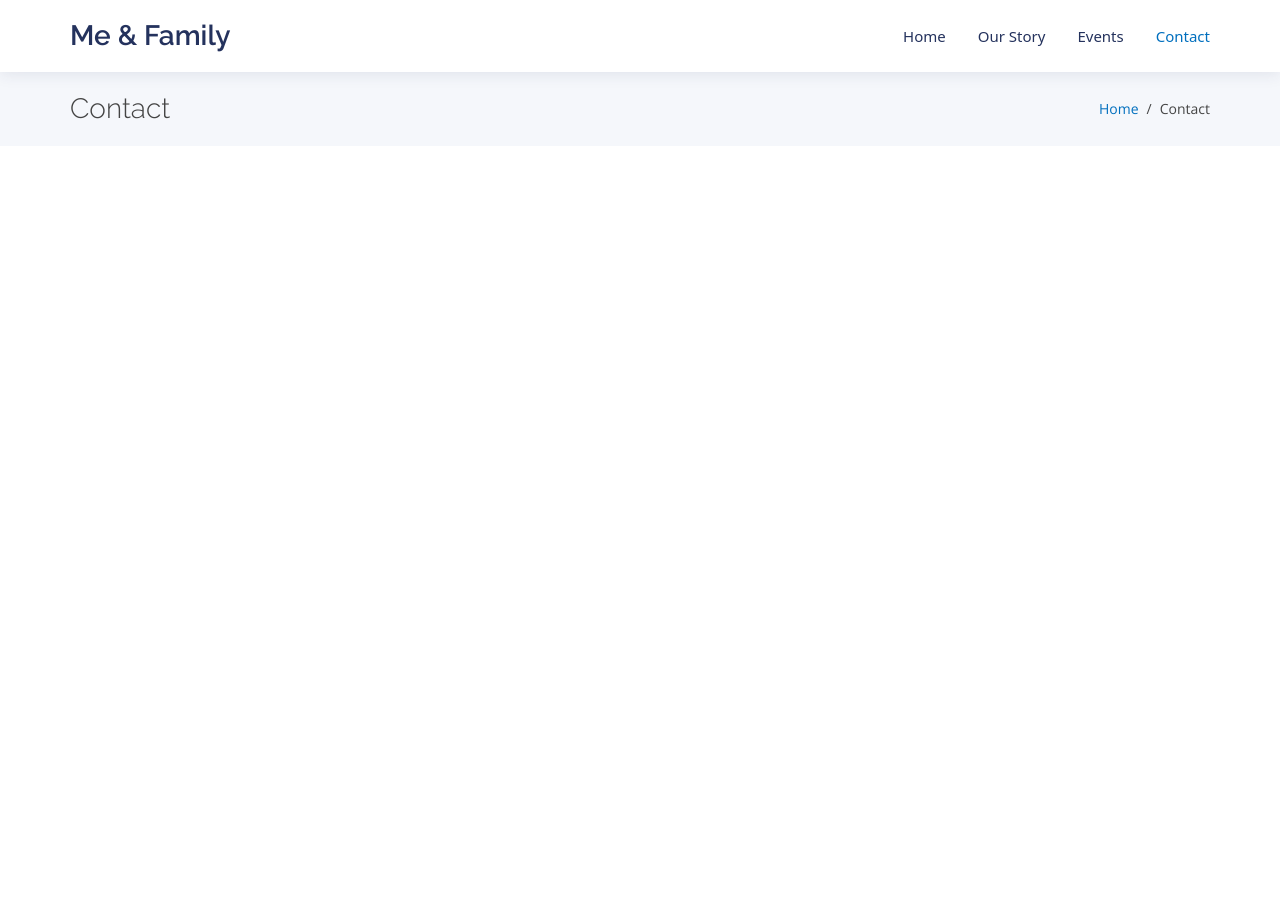
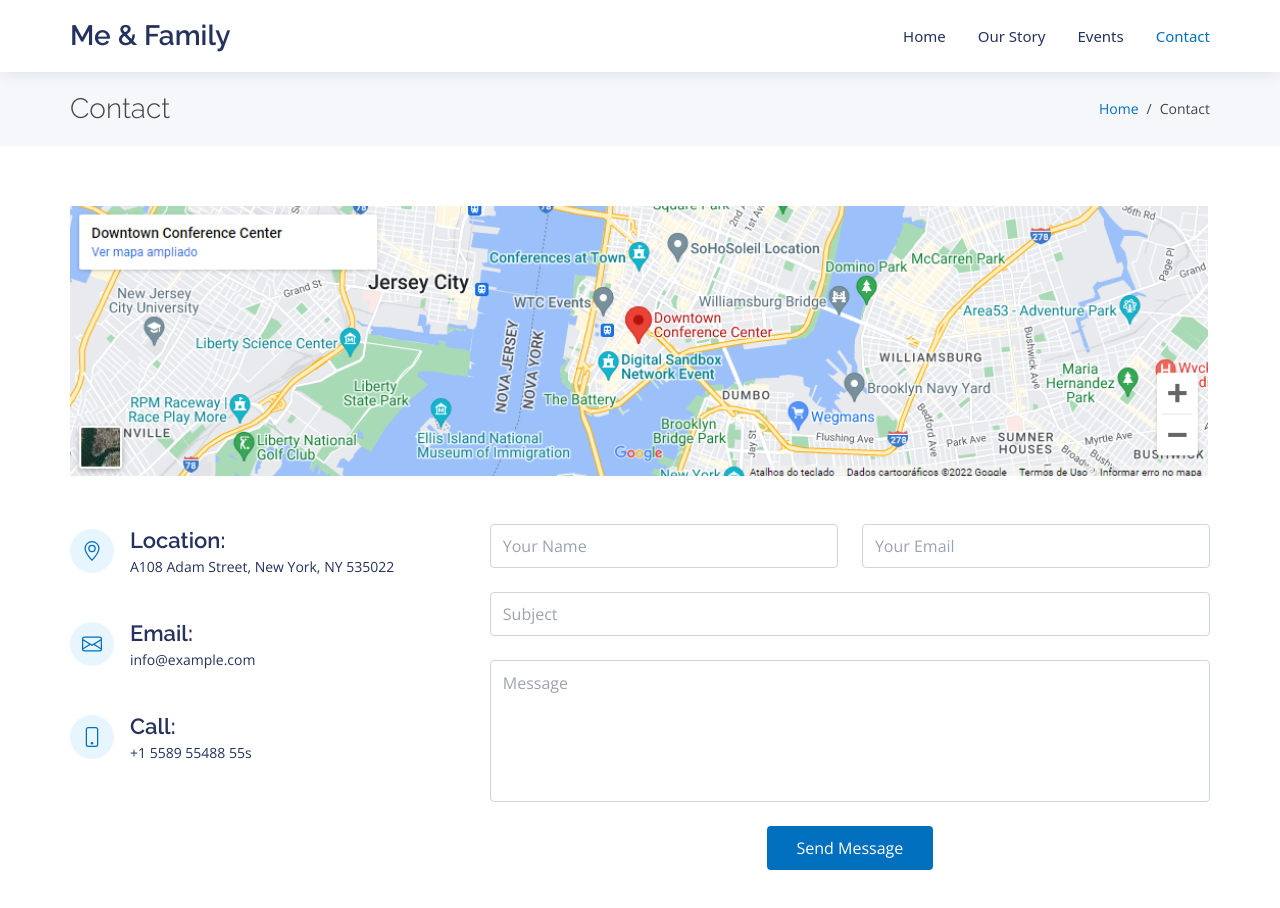
Before and after one commit to LucasBargas/projetos_tailwindcss, a React (Create React App) app in the folder me_family/: page /contact in a window 1280 px wide. Shown: the top 908 px of the page. Before the commit the page ends 800 px from the top, so only its background shows below. Built offline with nearby package versions, Linux system fonts and the light colour scheme.

Commit message:
Página Contact - desenvolvida

```diff
--- a/me_family/src/pages/Contact/Contact.js
+++ b/me_family/src/pages/Contact/Contact.js
@@ -1,10 +1,22 @@
 import React from 'react';
 import PageTitle from '../../components/PageTitle/PageTitle';
+import ContactDatas from './ContactDatas/ContactDatas';
+import ContactForm from './ContactForm/ContactForm';
 
 const Contact = () => {
   return (
     <>
       <PageTitle pageCurrent='Contact' />
+      <section className='app-container py-[60px]'>
+        <div className='app-space'>
+          <div className='h-60 sm:h-[270px] w-full bg-map bg-cover bg-center'></div>
+
+          <div className='flex flex-col lg:flex-row gap-8 pt-12'>
+            <ContactDatas />
+            <ContactForm />
+          </div>
+        </div>
+      </section>
     </>
   )
 }
--- /dev/null
+++ b/me_family/src/pages/Contact/ContactDatas/ContactDatas.js
@@ -0,0 +1,42 @@
+import React from 'react';
+import { BsGeoAlt } from 'react-icons/bs';
+import { BsEnvelope } from 'react-icons/bs';
+import { BsPhone } from 'react-icons/bs';
+
+const ContactDatas = () => {
+  return (
+    <div className='w-full lg:w-[35%] flex flex-col gap-10 text-font-color font-open-sans'>
+      <div className='flex items-center'>
+        <figure className='w-11 h-11 flex justify-center items-center rounded-full duration-500 bg-[#e7f5ff] hover:bg-sky-blue text-sky-blue hover:text-white'>
+          <BsGeoAlt className='text-xl' />
+        </figure>
+        <div className='text-dark-blue ml-4'>
+          <h3 className='font-raleway font-semibold text-[22px]'>Location:</h3>
+          <p className='text-sm'>A108 Adam Street, New York, NY 535022</p>
+        </div>
+      </div>
+
+      <div className='flex items-center'>
+        <figure className='w-11 h-11 flex justify-center items-center rounded-full duration-500 bg-[#e7f5ff] hover:bg-sky-blue text-sky-blue hover:text-white'>
+          <BsEnvelope className='text-xl' />
+        </figure>
+        <div className='text-dark-blue ml-4'>
+          <h3 className='font-raleway font-semibold text-[22px]'>Email:</h3>
+          <p className='text-sm'>info@example.com</p>
+        </div>
+      </div>
+
+      <div className='flex items-center'>
+        <figure className='w-11 h-11 flex justify-center items-center rounded-full duration-500 bg-[#e7f5ff] hover:bg-sky-blue text-sky-blue hover:text-white'>
+          <BsPhone className='text-xl' />
+        </figure>
+        <div className='text-dark-blue ml-4'>
+          <h3 className='font-raleway font-semibold text-[22px]'>Call:</h3>
+          <p className='text-sm'>+1 5589 55488 55s</p>
+        </div>
+      </div>
+    </div>
+  )
+}
+
+export default ContactDatas;
--- /dev/null
+++ b/me_family/src/pages/Contact/ContactForm/ContactForm.js
@@ -0,0 +1,19 @@
+import React from 'react';
+
+const ContactForm = () => {
+  return (
+    <div className='w-full lg:w-[65%]'>
+      <form onSubmit={(e) => e.preventDefault()} className='grid sm:grid-cols-2 gap-4 sm:gap-6 font-open-sans'>
+        <input placeholder='Your Name' className='font-open-sans text-font-color h-11 py-1.5 px-3 outline-0 rounded border border-form-border focus:border-sky-blue block' type="text" />
+        <input placeholder='Your Email' className='font-open-sans text-font-color h-11 py-1.5 px-3 outline-0 rounded border border-form-border focus:border-sky-blue block' type="text" />
+        <input placeholder='Subject' className='font-open-sans text-font-color h-11 py-1.5 px-3 outline-0 rounded border border-form-border focus:border-sky-blue block sm:col-start-1 sm:col-end-3' type="text" />
+        <textarea placeholder='Message' rows='5' className='font-open-sans text-font-color py-2.5 px-3 outline-0 rounded resize-none border border-form-border focus:border-sky-blue block sm:col-start-1 sm:col-end-3 overflow-y-auto' />
+        <div className='sm:col-start-1 sm:col-end-3 text-center'>
+          <button className='py-2.5 px-[30px] rounded inline-block text-white duration-500 bg-sky-blue hover:opacity-90'>Send Message</button>
+        </div>
+      </form>
+    </div>
+  )
+}
+
+export default ContactForm;
--- a/me_family/tailwind.config.js
+++ b/me_family/tailwind.config.js
@@ -28,13 +28,15 @@ module.exports = {
         'font-color': '#444444',
         'menu-mobile': 'rgba(22, 30, 56, 0.9)',
         'slider-btn': 'rgba(255, 255, 255, .4)',
-        'slider-btn-opacity': 'rgba(255, 255, 255, .2)'
+        'slider-btn-opacity': 'rgba(255, 255, 255, .2)',
+        'form-border': 'rgb(206, 212, 218)'
       },
 
       backgroundImage: {
         'slider-one': "url('../assets/images/slide-1.jpg')",
         'slider-two': "url('../assets/images/slide-2.jpg')",
         'slider-three': "url('../assets/images/slide-3.jpg')",
+        'map': "url('../assets/images/map.PNG')",
       },
 
       boxShadow: {
```
